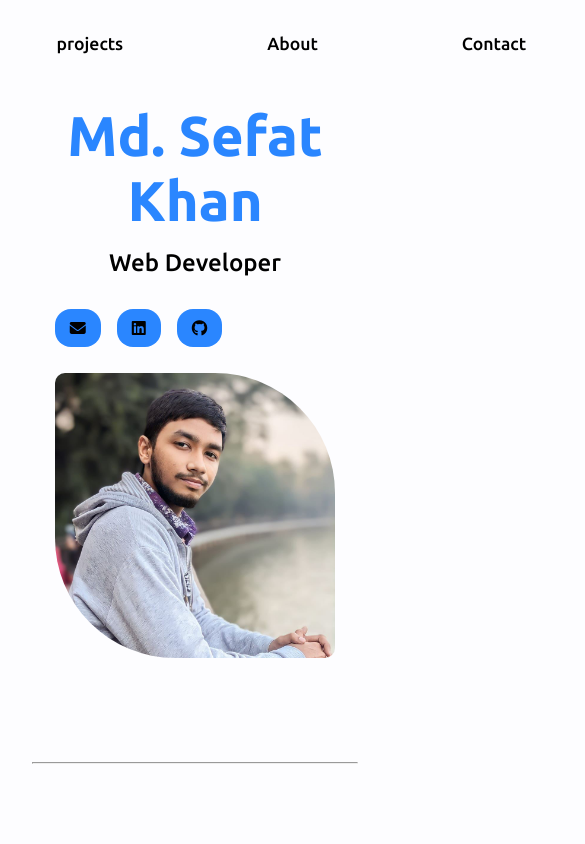
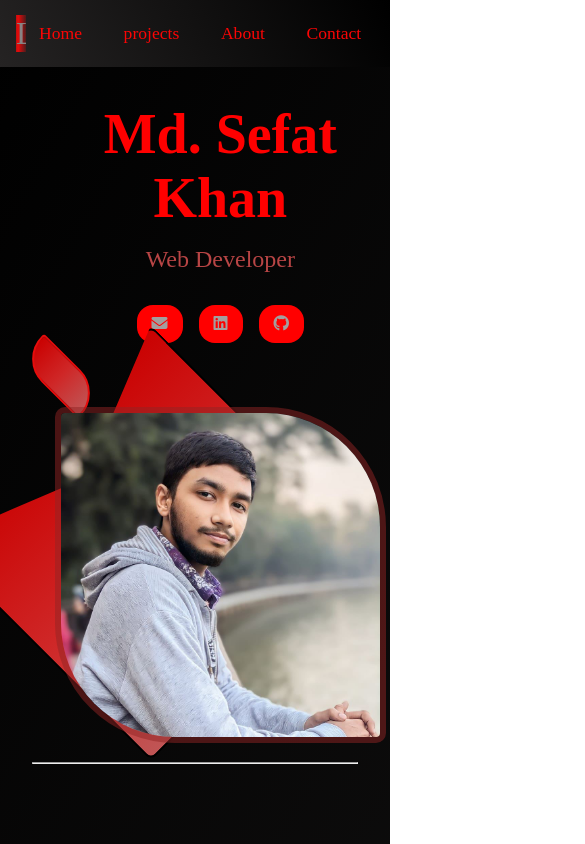
Before and after one commit to Sefat-Khan/personal-portfolio, a plain HTML site: page index.html in a window 390 px wide. Shown: the top 844 px of the page, 585 px wide, since content can reach past the window. Drawn offline with Linux system fonts and the light colour scheme; a web font is replaced by a local one.

Commit message:
Add files via upload

```diff
--- a/index.html
+++ b/index.html
@@ -16,7 +16,7 @@
     <body>
 
         <header>
-            <a href="#" class="logo"><img src="/images/mockup_logo-removebg-preview.png" alt=""></a>
+            <a href="#" class="logo">LOGO</a>
             <div id="menu-icon"><i class="fa-solid fa-bars"></i></div>
 
              <ul class="navbar">
@@ -100,8 +100,10 @@
         <hr>
 
         <section class="projects" id="project">
+
+            <h2>Projects</h2>
+
             <div class="project-info">
-                <h2>Projects</h2>
 
                 <div class="project-all">
 
@@ -116,12 +118,14 @@
                                I learn java script code uses very well from this project.
                                This project solve my problem how to make image slider.
                             </p>
+                            <div class="project-btn">
                                 <button class="btn">
                                     <a href="https://sefat-khan.github.io/ecommerce-product-page-main/">Project Preview</a>
                                 </button>
                                 <button class="btn">
                                     <a href="https://github.com/Sefat-Khan/ecommerce-product-page-main.git">Github link</a>
                                 </button>
+                            </div>
                         </div>
                     </div>
 
@@ -135,6 +139,7 @@
                                I learn little about java script from this project.
                                This project solve my problem how to use json file into the project.
                             </p>
+                            <div class="project-btn">
                                 <button class="btn">
                                     <a href="https://sefat-khan.github.io/Time-Tracking-dashboard/">Project preview</a>
                                 </button>
@@ -142,6 +147,8 @@
                                     <a href="https://github.com/Sefat-Khan/Time-Tracking-dashboard.git">Github link</a>
                                 </button>
                             </div>
+                            </div>
+
                     </div>
 
 
@@ -162,7 +169,7 @@
                 </div>
 
                 <div class="map">
-                    <iframe src="https://www.google.com/maps/embed?pb=!1m17!1m12!1m3!1d3650.7966404042586!2d90.37198067592844!3d23.790254887244096!2m3!1f0!2f0!3f0!3m2!1i1024!2i768!4f13.1!3m2!1m1!2zMjPCsDQ3JzI0LjkiTiA5MMKwMjInMjguNCJF!5e0!3m2!1sen!2sbd!4v1709745731404!5m2!1sen!2sbd" width="600" height="450" style="border:0;" allowfullscreen="" loading="lazy" referrerpolicy="no-referrer-when-downgrade"></iframe>
+                    <iframe src="https://www.google.com/maps/embed?pb=!1m17!1m12!1m3!1d3650.7966404042586!2d90.37198067592844!3d23.790254887244096!2m3!1f0!2f0!3f0!3m2!1i1024!2i768!4f13.1!3m2!1m1!2zMjPCsDQ3JzI0LjkiTiA5MMKwMjInMjguNCJF!5e0!3m2!1sen!2sbd!4v1709745731404!5m2!1sen!2sbd" width="auto" height="auto" style="border:0;" allowfullscreen="" loading="lazy" referrerpolicy="no-referrer-when-downgrade"></iframe>
                 </div>
             </div>
 
--- a/style.css
+++ b/style.css
@@ -1,8 +1,10 @@
+@import url('https://fonts.googleapis.com/css2?family=Anta&display=swap');
+
 *{
     margin: 0;
     padding: 0;
     box-sizing: border-box;
-    font-family: Ubuntu ;
+    font-family: Anta;
     list-style: none;
     scroll-behavior: smooth;
     text-decoration: none;
@@ -20,11 +22,13 @@
     color: var(--text-color);
 }
 
+
 /* header starts */
 body{
-    background: var(--bg-color);
+    background: linear-gradient(120deg, black 0%, rgb(37, 35, 35) 100%);
     color: var(--text-color);
     padding-inline: 2rem;
+    height: auto;
 }
 header{
     position: fixed;
@@ -35,29 +39,57 @@ header{
     display: flex;
     justify-content: space-between;
     align-items: center;
-    padding: 30px 170px;
-    background: var(--bg-color);
+    padding: 30px 70px;
+    background: linear-gradient(240deg, black 0%, rgb(37, 35, 35) 100%);
 }
-.logo img{
+.logo {
     max-width: 100%;
     width: 100px;
-    background-color: #1c1c22;
+    color: rgb(136, 131, 131);
+    font-size: xx-large;
+    position: relative;
+    overflow: hidden;
+}
+
+/* Animation for color brightening */
+@keyframes colorBrighten {
+    0% {
+        background-position: 0% 50%;
+    }
+    100% {
+        background-position: 100% 50%;
+    }
+}
+
+/* Apply the animation to .logo */
+.logo::before {
+    content: "";
+    position: absolute;
+    top: 0;
+    left: 0;
+    right: 0;
+    bottom: 0;
+    z-index: -1;
+    background: linear-gradient(to right, transparent, rgb(231, 10, 10), transparent);
+    background-size: 200% 100%;
+    animation: colorBrighten 2s infinite;
 }
 .navbar{
     display: flex;
     width: 100%;
-    gap: 6rem;
-    justify-content: center;
+    gap: 3rem;
+    justify-content: end;
 }
 .navbar a{
+    font-family: Anta;
     font-size: 1.1rem;
     padding: 10px 20px;
     font-weight: 500;
     transition: 0.4s;
-    color: var(--text-color);
+    color: rgb(250, 5, 5);
 }
 .navbar a:hover{
-    color: var(--main-color);
+    color: white;
 }
 #menu-icon{
     font-size: 2rem;
@@ -68,43 +100,166 @@ header{
 /* header ends */
 
 /* home section starts */
+@property --angle {
+    syntax: "<angle>";
+    initial-value: 0deg;
+    inherits: false;
+  }
 
 section{
     padding: 70px 17px;
 }
 .home{
+    position: relative;
     width: 100%;
     height: 90vh;
     display: grid;
     grid-template-columns: repeat(2, 1fr);
     place-items: center;
     gap: 1.5rem;
+    z-index: 0;
 }
+
+.home::after{
+    content: "";
+    position: absolute;
+    z-index: 1;
+    width: 23rem;
+    height: 23rem;
+    border: 2px solid;
+    background: linear-gradient(var(--angle),
+    #c05555,  #cf2727, rgb(202, 2, 2));
+    border-radius: 0.5rem;
+    animation: rotate 2s linear infinite;
+    clip-path: polygon(100% 0%, 100% 100%, 50% 80%, 0% 100%, 0% 0%);
+}
+
+.home::after{
+    rotate: 135deg;
+    right: 14.5%;
+    filter: opacity(10px);
+}
+
+@keyframes rotate {
+    0%     { --angle: 0deg; }
+    100%   { --angle: 360deg;
+    }
+}
+
 .home-image img{
+    position: relative;
     max-width: 100%;
     width: 400px;
     height: auto;
     border-radius: 10px 120px;
+    z-index: 3;
+    border: 2px solid;
+    animation: borderAnimation 2s infinite;
 }
+
+@keyframes borderAnimation {
+    0% {
+        border-width: 2px;
+        border-color: rgb(253, 2, 2);
+    }
+    50% {
+        border-width: 6px;
+        border-color: rgba(146, 37, 37, 0.5);
+    }
+    100% {
+        border-width: 2px;
+        border-color: rgba(253, 2, 2, 0.8);
+    }
+}
+
+.home-image::after{
+    content: "";
+    position: absolute;
+    z-index: 1;
+    width: 2rem;
+    height: 7rem;
+    border: 2px solid rgb(230, 12, 12);
+    border-radius: 5rem 0.5rem;
+    background: linear-gradient(var(--angle),
+    #c05555,  #cf2727, rgb(202, 2, 2));
+    animation: rotate 2s linear infinite;
+}
+
+.home-image::after{
+    rotate: 135deg;
+    top: 15.7%;
+    right: 36.9%;
+    filter: opacity(10px);
+}
+
+
 .home-text h1{
     font-size: var(--bg-font);
     font-weight: 600;
-    color: var(--main-color);
+    color: red;
 }
 .home-text p{
     font-size: 1.5rem;
     font-weight: 500;
     margin: 1rem 0 2rem;
+    color: #b84545;
 }
 .btn{
     display: inline-block;
-    background: var(--main-color);
-    color: var(--text-color);
+    background: red;
+    color: rgb(163, 158, 158);
     padding: 10px 15px;
     border-radius: 1rem;
     cursor: pointer;
     transition: 0.4s;
+    position: relative;
+    border: none;
 }
+
+.btn::before{
+    position: absolute;
+    content: "";
+    width: 0px;
+    height: 0px;
+    left: 0;
+    bottom: 0;
+    border: 3px solid transparant;
+    box-sizing: border-box;
+}
+
+.btn:hover:before{
+    width: calc(240px / 2);
+    height: 46px;
+    border: 3px solid #666262;
+    border-right: none;
+    border-bottom: none;
+    border-radius: 1rem;
+    transition: height 0.3s linear,
+                width 0.3s linear 0.3s;
+  }
+
+  .btn:after{
+    position: absolute;
+    content: "";
+    width: 0px;
+    height: 0px;
+    top: 0;
+    right: 0;
+    border: 3px solid transparant;
+    box-sizing: border-box;
+  }
+
+  .btn:hover:after{
+    width: calc(240px / 2);
+    height: 46px;
+    border: 3px solid #666262;
+    border-left: none;
+    border-top: none;
+    border-radius: 1rem;
+    transition: height 0.3s linear,
+                width 0.3s linear 0.3s;
+  }
+
 .btn:hover{
     transform: scale(1.2) translateY(10px);
 }
@@ -117,10 +272,19 @@ section{
 
 /* project section ends */
 
+.projects{
+    display: flex;
+    flex-direction: column;
+    justify-content: center;
+    align-items: center;
+    gap: 2rem;
+}
+
 .project-info{
     display: flex;
     flex-direction: column;
     gap: 2rem;
+    color: #b84545;
 }
 
 .project-all{
@@ -140,6 +304,16 @@ section{
     width: 50%;
 }
 
+.project-btn{
+    display: flex;
+    gap: 1.5rem;
+}
+
+.project-one button a{
+    color: rgb(163, 158, 158);
+    font-size: 1.3rem;
+}
+
 .project-two{
     flex-direction: row-reverse;
 }
@@ -152,6 +326,7 @@ section{
 
 h3{
     font-size: 1.7rem;
+    color: red;
 }
 
 .work-info p{
@@ -162,6 +337,7 @@ h3{
 
 /* skill section starts */
 .skill{
+    width: 100%;
     display: flex;
     flex-direction: column;
     justify-content: center;
@@ -170,6 +346,7 @@ h3{
 }
 
 .language{
+    width: 100%;
     display: flex;
     flex-direction: column;
     gap: 1.3rem;
@@ -183,7 +360,7 @@ h3{
     overflow: hidden;
     border: 1px solid gray;
     margin-top: 0.4rem;
-    width: 50rem;
+    width: 100%;
     height: 30px;
   }
 
@@ -206,7 +383,7 @@ h3{
   }
 
   .javascript {
-    background-color: #e67e22; /* Orange for JavaScript */
+    background-color: #ce1212; /* Orange for JavaScript */
   }
 /* skill section ends */
 
@@ -222,11 +399,13 @@ h3{
 
 h2{
     font-size: var(--h2-font);
+    color: red;
 }
 .about-text p{
     font-size: 1.3rem;
     font-weight: 400;
     margin: 1rem 0 2rem;
+    color: #b84545;
 }
 
 /* about section ends */
@@ -238,6 +417,7 @@ h2{
     flex-direction: column;
     align-items: center;
     gap: 2rem;
+    height: auto;
 }
 
 .contact-area{
@@ -272,7 +452,7 @@ h2{
 }
 
 .github{
-    color: #1c1c22;
+    color: rgb(163, 158, 158);
 }
 
 .linkedin{
@@ -280,8 +460,14 @@ h2{
 }
 
 .map{
-    width: 50%;
+    width: 100%;
     height: auto;
+    border: 1px solid red;
+}
+
+.map iframe{
+    width: 100%;
+    height: 30rem;
 }
 
 /* contact section ends */
@@ -294,18 +480,48 @@ h2{
         --big-font:3.5rem;
         --h2-font:2rem;
     }
+
+    .home::after{
+        right: 12.5%;
+    }
+    .home-image::after{
+        right: 38.3%;
+    }
+}
+
+@media (max-width: 1440px) {
+
+    .home::after{
+        right: 11.7%
+    }
+
+    .home-image::after{
+        right: 39.4%;
+    }
+
 }
 
 @media (max-width: 1140px){
     section{
         padding: 50px 8%;
     }
+
+    .header{
+        padding: 0px;
+    }
+
+    .navbar{
+        gap: 1rem;
+    }
+
+    .navbar a{
+        padding: 0.8rem;
+    }
+
     #menu-icon{
         color: var(--text-color);
     }
-    .home-text h1{
-        font-size: 3.5rem;
-    }
+
     .header .navbar{
         position: absolute;
         top: -500px;
@@ -324,6 +540,19 @@ h2{
         padding: 1.5rem;
         display: block;
     }
+
+    .home-text h1{
+        font-size: 3.5rem;
+    }
+
+    .home::after{
+        right: 10.7%;
+    }
+
+    .home-image::after{
+        right: 46.6%;
+    }
+
     .work-all .work-list{
         position: absolute;
         top: -500px;
@@ -348,39 +577,95 @@ h2{
     }
 }
 
+@media (max-width: 850px) {
+    .home-image::after{
+        top: 20.7%;
+        right: 48.2%;
+    }
+
+    .home::after{
+        width: 18rem;
+        height: 18rem;
+        right: 10.0%;
+    }
+}
+
 @media (max-width: 720px){
     header{
         padding: 10px 16px;
     }
+
+    .navbar{
+        gap: 1rem;
+    }
+
+    .navbar a{
+        padding: 0.8rem;
+    }
+
     .home{
         grid-template-columns: 1fr;
         text-align: center;
+        gap: 4rem;
     }
-    .work-image{
-        grid-template-columns: 1fr;
-        height: auto;
 
+    .home::after{
+        width: 19rem;
+        height: 19rem;
+        right: 27.5%;
+        top: 46%;
     }
-    .work-image img {
-        width: 100%;
+
+    .home-image{
+        width: 331px;
     }
-    .about{
-        grid-template-columns: 1fr;
+
+    .home-image::after{
+        height: 5rem;
+        top: 39.7%;
+        right: 72.7%;
+    }
+
+    .home-text{
+        display: flex;
+        flex-direction: column;
+        align-items: center;
+    }
+
+    .project-all{
+        gap: 4rem;
+    }
+
+    .project-one{
+        flex-direction: column;
+        align-items: center;
         text-align: center;
     }
-    .about img{
-        order: 2;
+
+    .project-btn{
+        justify-content: center;
     }
+
     section{
         padding: 100px 7%;
     }
-    .contact-icon{
-        padding: 0 100px;
-        margin-top: 1rem;
+    .contact-area{
+        flex-direction: column;
     }
 }
 
-@media (max-width: 575px){
+@media (max-width: 500px){
+
+    .home::after{
+        right: 16.3%;
+        top: 51%;
+    }
+
+    .home-image::after{
+        top: 43.7%;
+        right: 85.7%;
+    }
+
     .contact-icon{
         width: 100%;
     }
```
Also changed, not shown: Anta/Anta-Regular.ttf (added), Anta/OFL.txt (added). Lines whose indentation alone changed are shown as unchanged.
